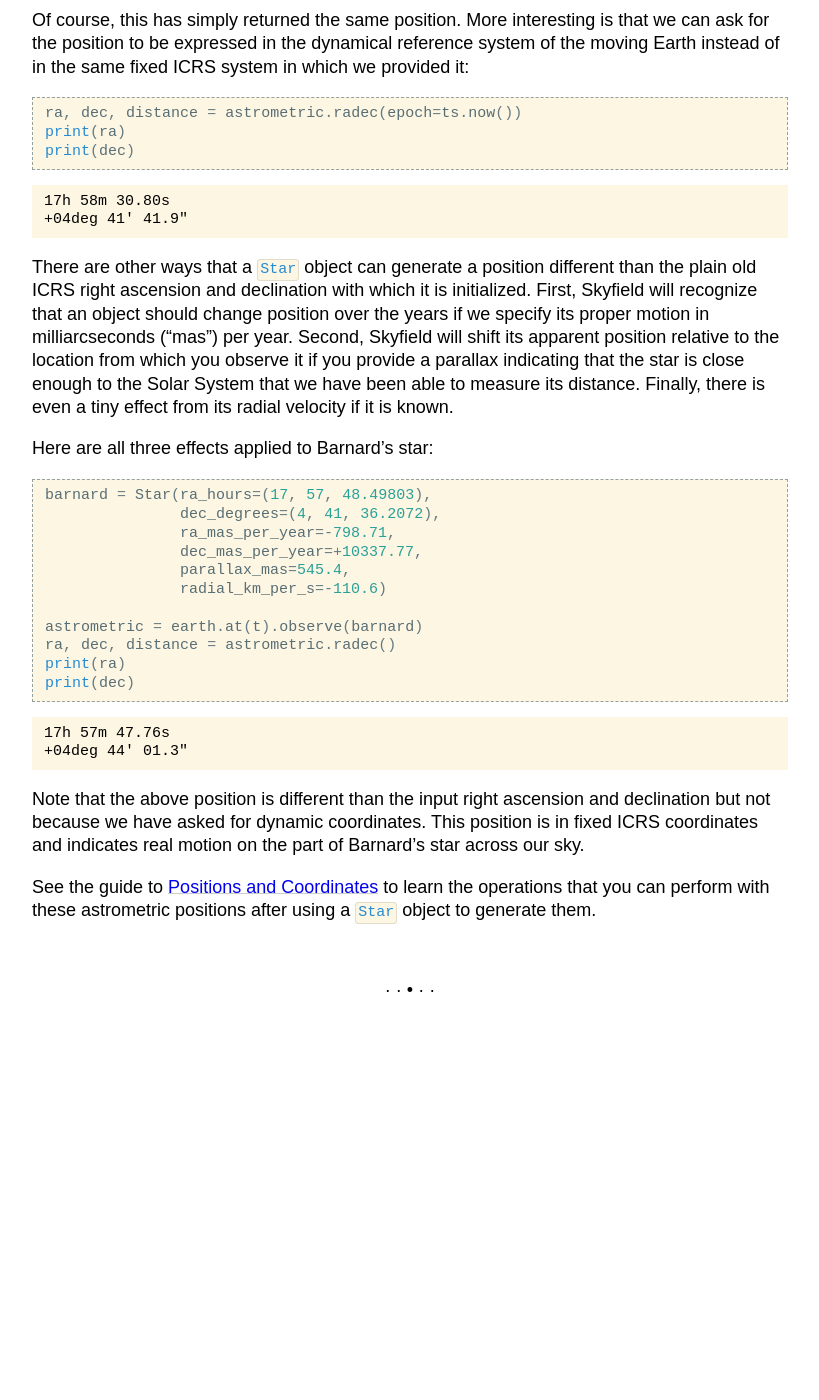
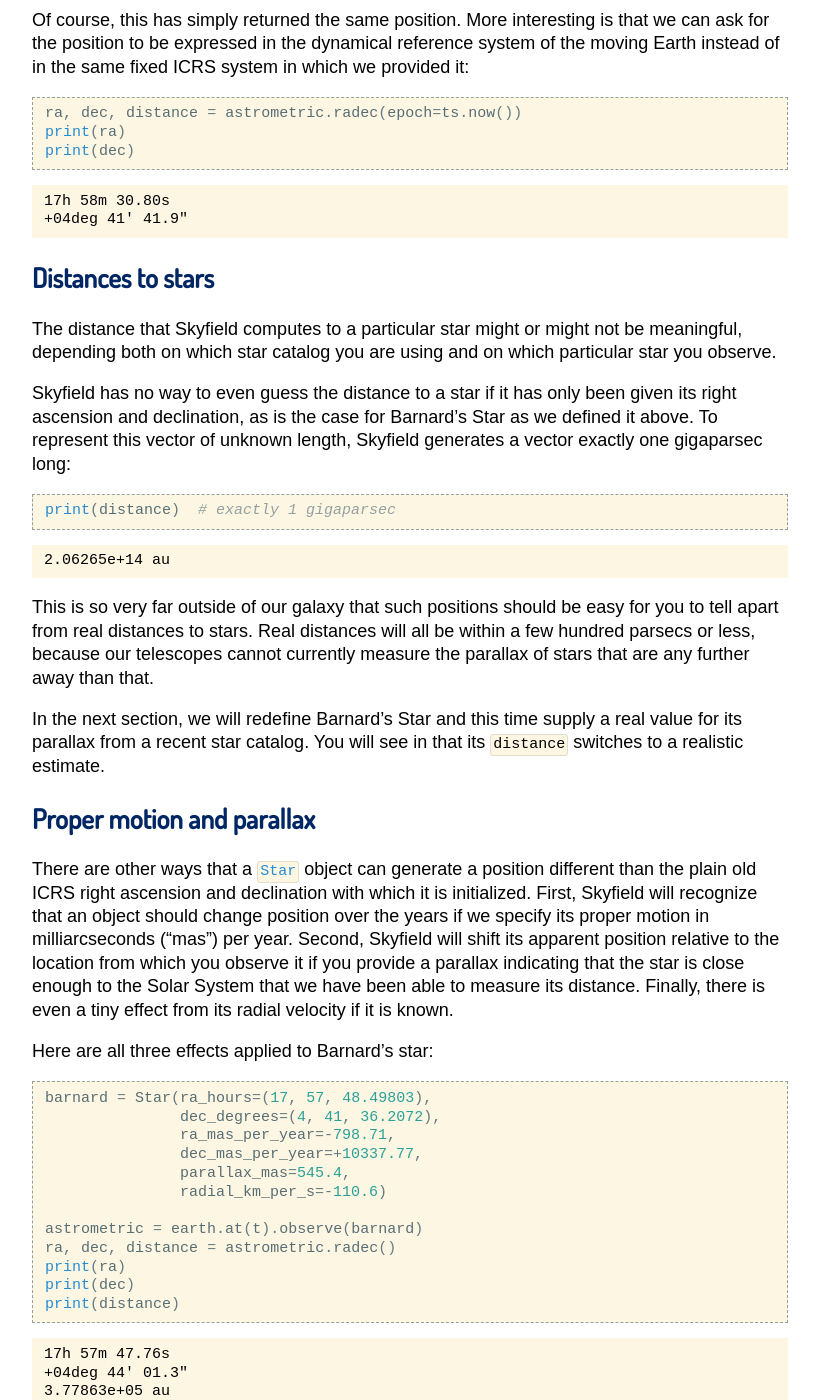
Before and after one commit to skyfielders/python-skyfield, a Sphinx documentation site: the page built from skyfield/documentation/stars.rst, in a window 1280 px wide and 1400 px high, scrolled down 593 px. Shown: the whole window, without its empty margins (230-1049 px from the left). Built offline with Sphinx 7.4.7, drawn with Linux system fonts in a browser that asks for light colours; some web fonts are replaced; before the commit the page ends 1653 px from its top, so only the background shows below that.

Commit message:
Add explanation of gigaparsec default star vector
Fixes #131.

```diff
--- a/skyfield/documentation/stars.rst
+++ b/skyfield/documentation/stars.rst
@@ -54,6 +54,45 @@ system in which we provided it:
     17h 58m 30.80s
     +04deg 41' 41.9"
 
+Distances to stars
+==================
+
+The distance that Skyfield computes to a particular star
+might or might not be meaningful,
+depending both on which star catalog you are using
+and on which particular star you observe.
+
+Skyfield has no way to even guess the distance to a star
+if it has only been given its right ascension and declination,
+as is the case for Barnard’s Star as we defined it above.
+To represent this vector of unknown length,
+Skyfield generates a vector exactly one gigaparsec long:
+
+.. testcode::
+
+    print(distance)  # exactly 1 gigaparsec
+
+.. testoutput::
+
+    2.06265e+14 au
+
+This is so very far outside of our galaxy
+that such positions should be easy
+for you to tell apart from real distances to stars.
+Real distances will all be within a few hundred parsecs or less,
+because our telescopes cannot currently measure the parallax of stars
+that are any further away than that.
+
+In the next section,
+we will redefine Barnard’s Star
+and this time supply a real value for its parallax
+from a recent star catalog.
+You will see in that its ``distance``
+switches to a realistic estimate.
+
+Proper motion and parallax
+==========================
+
 There are other ways that a :class:`Star` object can generate a position
 different than the plain old ICRS right ascension and declination with
 which it is initialized.  First, Skyfield will recognize that an object
@@ -79,11 +118,13 @@ Here are all three effects applied to Barnard’s star:
     ra, dec, distance = astrometric.radec()
     print(ra)
     print(dec)
+    print(distance)
 
 .. testoutput::
 
     17h 57m 47.76s
     +04deg 44' 01.3"
+    3.77863e+05 au
 
 Note that the above position is different than the input right ascension
 and declination but not because we have asked for dynamic coordinates.
```
